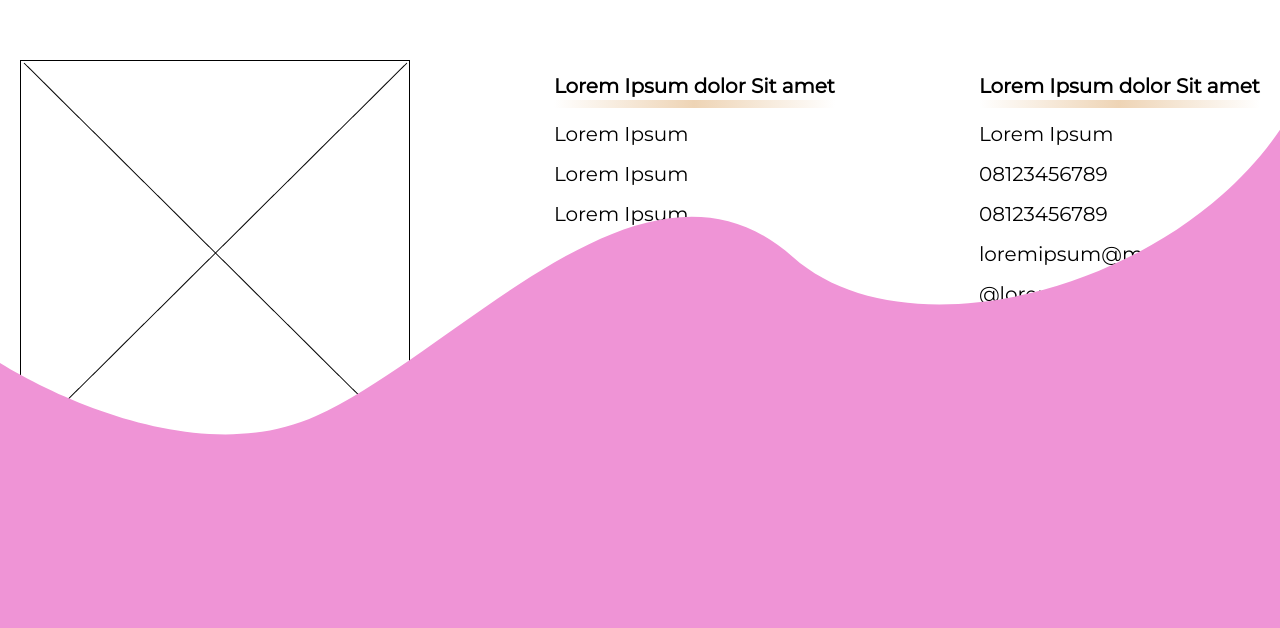
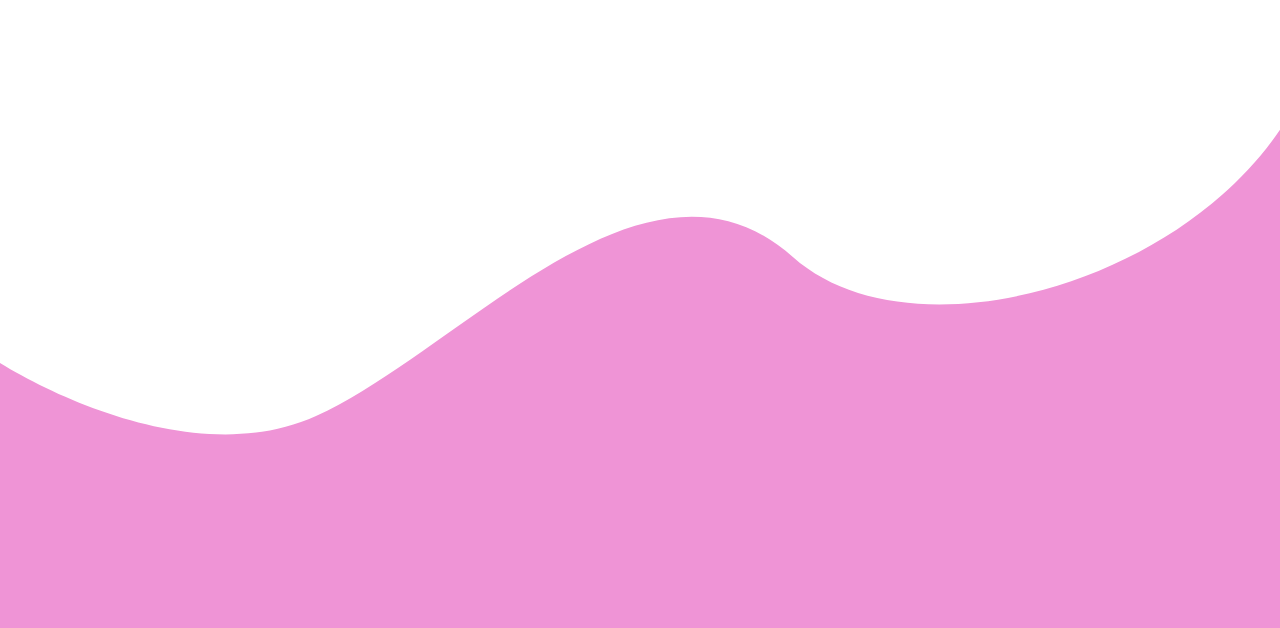
Before and after one commit to aloybm/weblomba, a Vue app: page / in a window 1280 px wide. Shown: the part 4632-5260 px from the top of the page. Built offline with nearby package versions, Linux system fonts and the light colour scheme; a web font is replaced by a local one.

Commit message:
feat: fix footer position

```diff
--- a/src/components/Footer.vue
+++ b/src/components/Footer.vue
@@ -1,6 +1,6 @@
 <template>
     <img src="../assets/end.svg" class="absolute z-0 w-full" alt="">
-    <div class="flex md:flex-row justify-between w-full container mx-auto px-5 py-24">
+    <div class="flex md:flex-row justify-between w-full container mx-auto px-5 pb-24 pt-[768px] relative z-10">
         <img src="../../public/test4.png" alt="">
         <div>
             <h3>Lorem Ipsum dolor Sit amet</h3>
```
